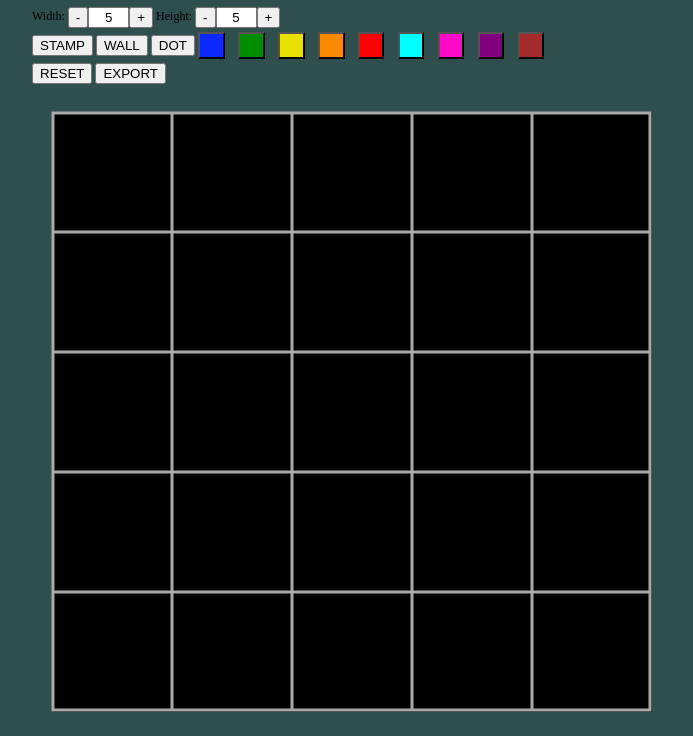
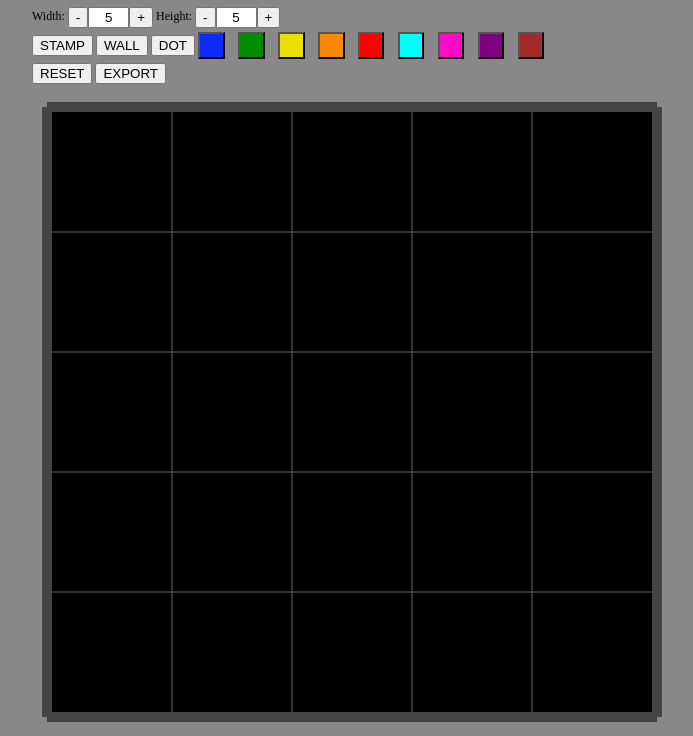
Before and after one commit to nicolasboulenc/alcazar, a plain HTML site: page editor.html in a window 1280 px wide. Shown: the part 73-809 px from the top of the page, without its empty margins (288-981 px from the left). Drawn offline with Linux system fonts and the light colour scheme.

Commit message:
yet another commit

```diff
--- a/editor.css
+++ b/editor.css
@@ -1,7 +1,7 @@
 html {
     margin: 0;
     padding: 0;
-    background-color: darkslategray;
+    background-color: #888;
 }
 
 body {
@@ -39,6 +39,7 @@ body {
 #display_canvas {
     width: 100%;
     height: 90%;
+    image-rendering: pixelated;
 }
 
 input {
--- a/editor.js
+++ b/editor.js
@@ -1,25 +1,27 @@
 "use strict";
 
-const puzzle = new Editor_Puzzle();
+const puzzle = new Editor_Puzzle()
 
-let canvas = null;
-let ctx = null;
-let offset_x = 0;
-let offset_y = 0;
-let cell_w = 0;
-let cell_h = 0;
-let grid_w = 0;
-let grid_h = 0;
+let canvas = null
+let ctx = null
+let offset_x = 0
+let offset_y = 0
+let cell_w = 0
+let cell_h = 0
+let grid_w = 0
+let grid_h = 0
 
-let curr_color_index = -1;
+let curr_color_index = -1
 let curr_mode = ""
 
 // const theme
 const theme = {
-	body_color: "darkslategray",
-	grid_color: "black",
-	line_color: "darkgray",
-	line_width: 3,
+	body_background_color: "#888",
+	grid_background_color: "#000",
+	grid_color: "#666",
+	grid_width: 1,
+	outwall_color: "#444",
+	outwall_width: 10,
 	outside_gap: 20,
 	colors: [ "#0c2afe", "#008d00", "#e9e000", "#fa8900", "#fe0000", "#00ffff", "#ff0ac9", "#81007f", "#a52b2a" ]
 }
@@ -28,15 +30,15 @@ const line_half_width = Math.floor(theme.line_width / 2)
 const dot_cell_ratio = 0.7
 const dot_end_angle = 2 * Math.PI
 
-init();
+init()
 
 
 function init() {
 
-	document.getElementById("width_input").onchange = update_size;
-	document.getElementById("height_input").onchange = update_size;
-	document.getElementById("reset_button").onclick = puzzle_reset;
-	document.getElementById("export_button").onclick = puzzle_export;
+	document.getElementById("width_input").onchange = update_size
+	document.getElementById("height_input").onchange = update_size
+	document.getElementById("reset_button").onclick = puzzle_reset
+	document.getElementById("export_button").onclick = puzzle_export
 
 	const dim_elems = document.querySelectorAll("[data-dim]")
 	for(let elem of dim_elems) {
@@ -48,76 +50,74 @@ function init() {
 		elem.addEventListener("click", mode_onclick)
 	}
 
-	const color_buttons = document.getElementById("color_buttons");
-	let color_index = 0;
+	const color_buttons = document.getElementById("color_buttons")
+	let color_index = 0
 	for(let color of theme.colors) {
-		const button = document.createElement("button");
-		button.onclick = color_on_click;
-		button.className = "color_button";
-		button.style.backgroundColor = color;
-		button.dataset.color_index = color_index++;
-		color_buttons.append(button);
+		const button = document.createElement("button")
+		button.onclick = color_on_click
+		button.className = "color_button"
+		button.style.backgroundColor = color
+		button.dataset.color_index = color_index++
+		color_buttons.append(button)
 	}
 
-	canvas = document.getElementById("display_canvas");
-	canvas.width = canvas.clientWidth;
-	canvas.height = canvas.clientWidth;
+	canvas = document.getElementById("display_canvas")
+	canvas.width = canvas.clientWidth
+	canvas.height = canvas.clientWidth
 
 	canvas.addEventListener("mouseup", mouse_up)
 	canvas.addEventListener("mousemove", mouse_move)
 
-	ctx = canvas.getContext("2d");
-	ctx.lineCap = "round";
-	ctx.lineJoin = "round";
+	ctx = canvas.getContext("2d")
 
-	update_size();
+	update_size()
 }
 
 
 function update_size(evt) {
 
-	const cols = parseInt(document.getElementById("width_input").value);
-	const rows = parseInt(document.getElementById("height_input").value);
+	const cols = parseInt(document.getElementById("width_input").value)
+	const rows = parseInt(document.getElementById("height_input").value)
 
-	puzzle.init(cols, rows);
+	puzzle.init(cols, rows)
 
-	cell_w = Math.floor((canvas.width - theme.outside_gap * 2) / puzzle.cols);
-	cell_h = Math.floor((canvas.height - theme.outside_gap * 2) / puzzle.rows);
+	cell_w = Math.floor((canvas.width - theme.outside_gap * 2) / puzzle.cols)
+	cell_h = Math.floor((canvas.height - theme.outside_gap * 2) / puzzle.rows)
 
-	offset_x = 0;
-	offset_y = 0;
+	offset_x = 0
+	offset_y = 0
 
 	if(cell_w > cell_h) {
-		cell_w = cell_h;
+		cell_w = cell_h
 	}
 	else {
-		cell_h = cell_w;
+		cell_h = cell_w
 	}
-	offset_x = Math.floor((canvas.width - cell_w * puzzle.cols) / 2);
-	offset_y = Math.floor((canvas.height - cell_h * puzzle.rows) / 2);
+	offset_x = Math.floor((canvas.width - cell_w * puzzle.cols) / 2)
+	offset_y = Math.floor((canvas.height - cell_h * puzzle.rows) / 2)
 
-	grid_w = cell_w * puzzle.cols;
-	grid_h = cell_h * puzzle.rows;
+	grid_w = cell_w * puzzle.cols
+	grid_h = cell_h * puzzle.rows
 
-	window.requestAnimationFrame(draw);
+	window.requestAnimationFrame(draw)
 }
 
 
 function draw() {
 
-	const transform = ctx.getTransform();
+	const transform = ctx.getTransform()
 
-	ctx.fillStyle = theme.body_color;
-	ctx.fillRect(0, 0, canvas.width, canvas.height);
+	ctx.fillStyle = theme.body_background_color
+	ctx.fillRect(0, 0, canvas.width, canvas.height)
 
-	ctx.translate(offset_x, offset_y);
+	ctx.translate(offset_x, offset_y)
 
 	// draw grid background
-	ctx.fillStyle = theme.grid_color;
-	ctx.fillRect(0, 0, grid_w, grid_h);
+	ctx.fillStyle = theme.grid_background_color
+	ctx.fillRect(0, 0, grid_w, grid_h)
 
-	// fill empty cells
-	ctx.fillStyle = theme.body_color;
+	// draw empty cells
+	ctx.fillStyle = theme.body_background_color
 	for(let i=0; i<puzzle.shape.length; i++) {
 		if(puzzle.shape[i] === 0) {
 			const x = (i % puzzle.cols) * cell_w
@@ -126,66 +126,107 @@ function draw() {
 		}
 	}
 
+	// draw grid lines
+	ctx.strokeStyle = theme.grid_color
+	ctx.lineWidth = theme.grid_width
+	ctx.lineCap = "butt"
+	ctx.lineJoin = "miter"
 
-	// draw grid
-	ctx.fillStyle = theme.grid_color;
-	ctx.strokeStyle = theme.line_color;
-	ctx.lineWidth = theme.line_width;
-	ctx.lineCap = "square";
-	ctx.lineJoin = "miter";
+	ctx.beginPath()
 
-	// ctx.fillRect(0, 0, grid_w, grid_h);
-	ctx.beginPath();
-	ctx.rect( line_half_width, line_half_width, grid_w - theme.line_width, grid_h - theme.line_width );
+	for(let y=0; y<puzzle.rows; y++) {
+		for(let x=0; x<puzzle.cols; x++) {
 
-	// horizontal
-	for(let y=1; y<puzzle.rows; y++) {
-		ctx.moveTo(line_half_width		, y * cell_h);
-		ctx.lineTo(grid_w - theme.line_width	, y * cell_h);
+			if(puzzle.grid[y*puzzle.cols+x] === null) continue
+
+			// check if cell right
+			if(x < puzzle.cols - 1 && puzzle.grid[y*puzzle.cols+(x+1)] !== null) {
+				ctx.moveTo((x + 1) * cell_w, y * cell_h)
+				ctx.lineTo((x + 1) * cell_w, (y+1) * cell_h)
+			}
+			// check if cell below
+			if(y < puzzle.rows - 1 && puzzle.grid[(y+1)*puzzle.cols+x] !== null) {
+				ctx.moveTo(x * cell_w, (y+1)*cell_h)
+				ctx.lineTo((x+1) * cell_w, (y+1)*cell_h)
+			}
+		}
 	}
+	ctx.stroke()
+	ctx.closePath()
 
-	// vertical
-	for(let x=1; x<puzzle.cols; x++) {
-		ctx.moveTo(x * cell_w, line_half_width);
-		ctx.lineTo(x * cell_w, grid_h - theme.line_width);
+	// draw outside walls
+	ctx.strokeStyle = theme.outwall_color
+	ctx.lineWidth = theme.outwall_width
+	ctx.lineCap = "square"
+	ctx.lineJoin = "miter"
+
+	const half_outwall = Math.floor(theme.outwall_width / 2)
+
+	ctx.beginPath()
+
+	for(let y=0; y<puzzle.rows; y++) {
+		for(let x=0; x<puzzle.cols; x++) {
+
+			if(puzzle.grid[y*puzzle.cols+x] === null) continue
+
+			// top walls
+			if(y === 0 || puzzle.grid[(y-1)*puzzle.cols+x] === null) {
+				ctx.moveTo(x * cell_w, y * cell_h - half_outwall)
+				ctx.lineTo((x + 1) * cell_w, y * cell_h - half_outwall)
+			}
+			// bottom walls
+			if(y === puzzle.rows-1 || puzzle.grid[(y+1)*puzzle.cols+x] === null) {
+				ctx.moveTo(x * cell_w, (y+1) * cell_h + half_outwall)
+				ctx.lineTo((x + 1) * cell_w, (y+1) * cell_h + half_outwall)
+			}
+			// left walls
+			if(x === 0 || puzzle.grid[y*puzzle.cols+(x-1)] === null) {
+				ctx.moveTo(x * cell_w - half_outwall, y * cell_h)
+				ctx.lineTo(x * cell_w - half_outwall, (y + 1) * cell_h)
+			}
+			// right walls
+			if(x === puzzle.cols-1 || puzzle.grid[y*puzzle.cols+(x+1)] === null) {
+				ctx.moveTo((x+1) * cell_w + half_outwall, y * cell_h)
+				ctx.lineTo((x+1) * cell_w + half_outwall, (y + 1) * cell_h)
+			}
+		}
 	}
-	ctx.stroke();
+	ctx.stroke()
+	ctx.closePath()
 
 	// draw dots and paths
+	const dot_radius = cell_w * dot_cell_ratio / 2
+	ctx.lineWidth = 70
 
+	let cell_index = 0
+	let cell_count = puzzle.grid.length
 
-	const dot_radius = cell_w * dot_cell_ratio / 2;
-	ctx.lineWidth = 70;
-
-	let cell_index = 0;
-	let cell_count = puzzle.grid.length;
-
-	const cell_half_w = Math.floor(cell_w / 2);
-	const cell_half_h = Math.floor(cell_h / 2);
+	const cell_half_w = Math.floor(cell_w / 2)
+	const cell_half_h = Math.floor(cell_h / 2)
 
 	while(cell_index < cell_count) {
 
-		const cell = puzzle.grid[cell_index];
+		const cell = puzzle.grid[cell_index]
 		if(cell !== null && cell.type === "dot") {
-			ctx.beginPath();
-			ctx.ellipse(cell.x * cell_w + cell_half_w, cell.y * cell_h + cell_half_h, dot_radius, dot_radius, 0, 0, dot_end_angle);
-			ctx.fillStyle = theme.colors[cell.color_index];
-			ctx.fill();
+			ctx.beginPath()
+			ctx.ellipse(cell.x * cell_w + cell_half_w, cell.y * cell_h + cell_half_h, dot_radius, dot_radius, 0, 0, dot_end_angle)
+			ctx.fillStyle = theme.colors[cell.color_index]
+			ctx.fill()
 		}
-		cell_index++;
+		cell_index++
 	}
 
-	ctx.setTransform(transform);
+	ctx.setTransform(transform)
 }
 
 
 function puzzle_reset() {
 
-	const cols = parseInt(document.getElementById("width_input").value);
-	const rows = parseInt(document.getElementById("height_input").value);
+	const cols = parseInt(document.getElementById("width_input").value)
+	const rows = parseInt(document.getElementById("height_input").value)
 
-	puzzle.init(cols, rows);
-	window.requestAnimationFrame(draw);
+	puzzle.init(cols, rows)
+	window.requestAnimationFrame(draw)
 }
 
 
@@ -197,20 +238,20 @@ function puzzle_export() {
 		elems: []
 	}
 
-	let cell_index = 0;
-	let cell_count = puzzle.grid.length;
+	let cell_index = 0
+	let cell_count = puzzle.grid.length
 
 	while(cell_index < cell_count) {
 
-		const cell = puzzle.grid[cell_index];
+		const cell = puzzle.grid[cell_index]
 		if(cell.type !== "") {
-			config.elems.push({"x": cell.x, "y": cell.y, "type": cell.type, "color_index": cell.color_index});
+			config.elems.push({"x": cell.x, "y": cell.y, "type": cell.type, "color_index": cell.color_index})
 		}
-		cell_index++;
+		cell_index++
 	}
 
-	console.log(JSON.stringify(config));
-	return config;
+	console.log(JSON.stringify(config))
+	return config
 }
 
 
@@ -299,13 +340,12 @@ function mouse_up(evt) {
 		}
 	}
 
-
-	window.requestAnimationFrame(draw);
+	window.requestAnimationFrame(draw)
 }
 
 
 function color_on_click(evt) {
-	curr_color_index = evt.currentTarget.dataset.color_index;
+	curr_color_index = evt.currentTarget.dataset.color_index
 }
 
 
```
